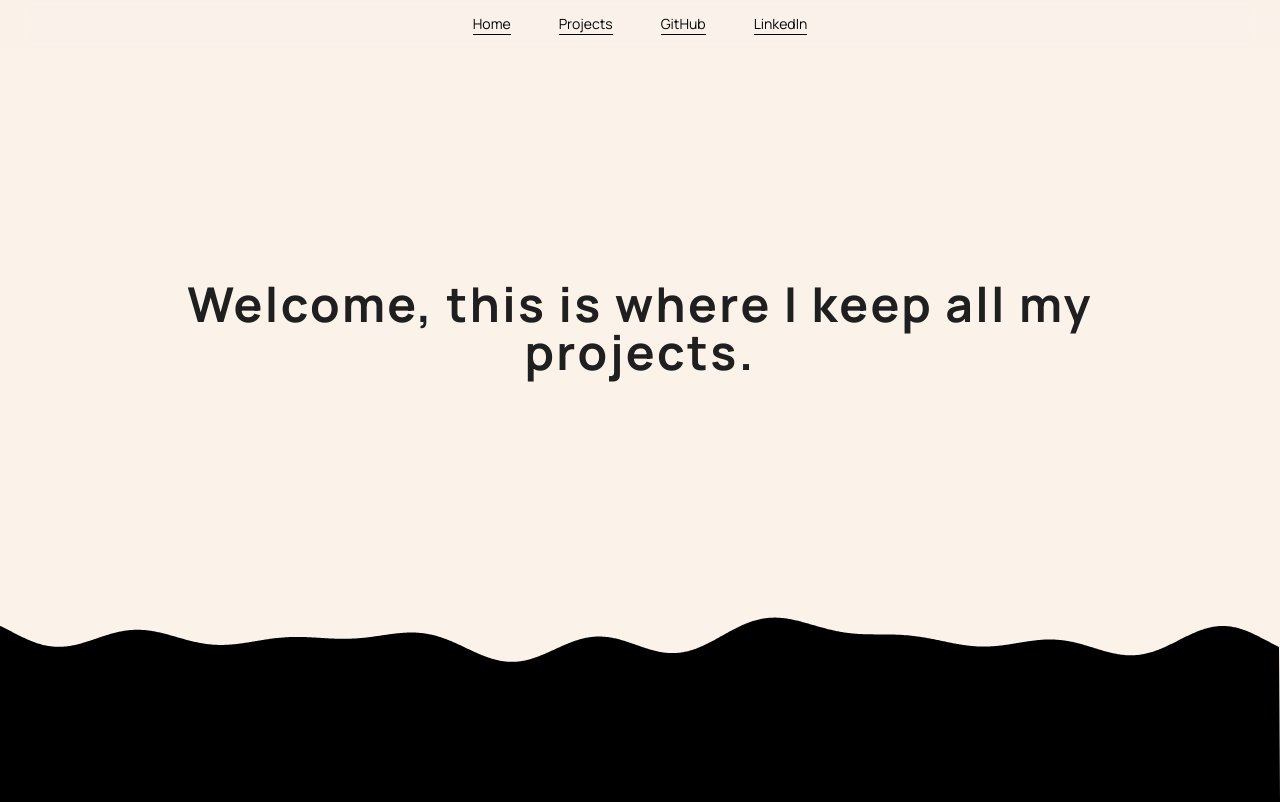
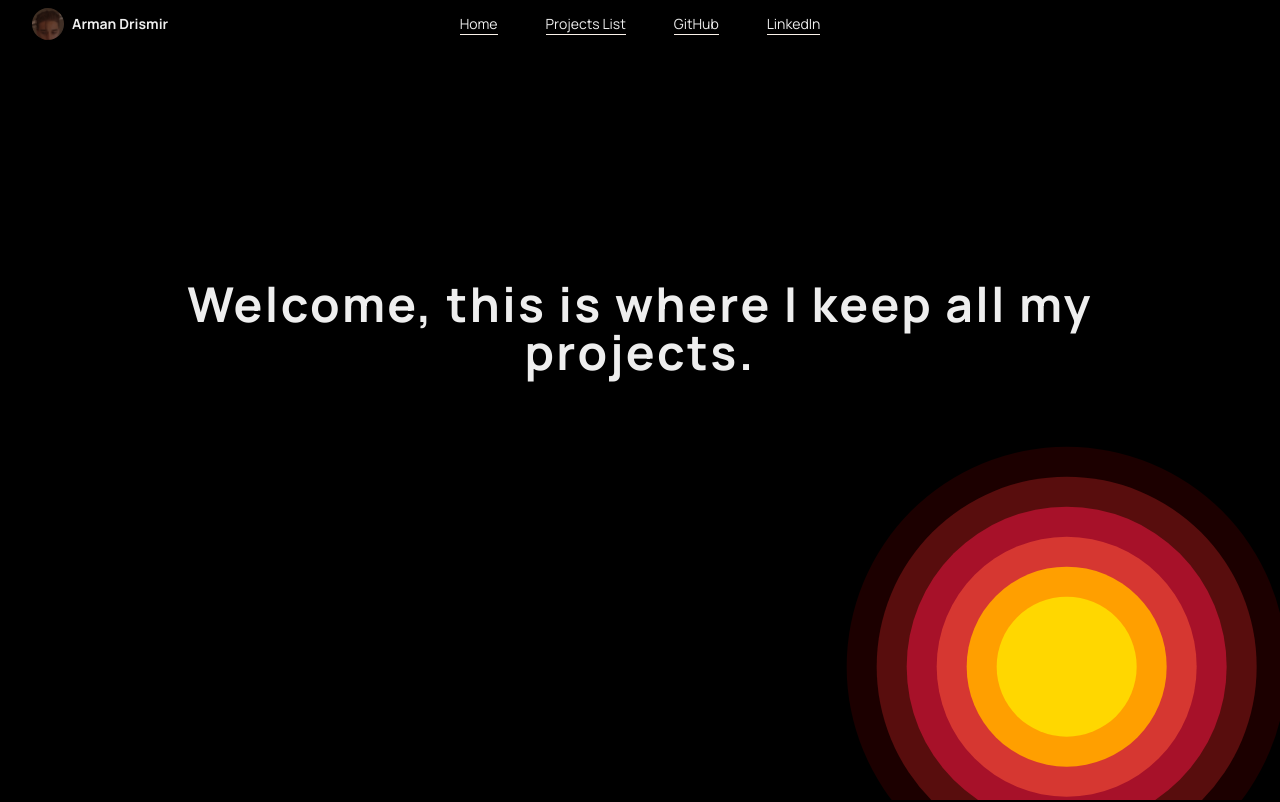
Before and after one commit to ArmanDris/profile, a website: page index.html in a window 1280 px wide. Shown: the top 802 px of the page. Drawn offline with Linux system fonts and the light colour scheme.

Commit message:
Added name and pfp to navbar, + icons to prjct lst

```diff
--- a/animation.js
+++ b/animation.js
@@ -1,9 +1,7 @@
-// To do: If the last row of dots gets just cut off then it will look like there is more padding on the right and bottom.
-//        To fix this I will need to make sure that the last dot is drawn at the edge of the space like the first one
-//
-//        After that I will need to handle window resize
+//        TODO: Handle window resize
 
 let canvas = document.getElementById("welcome_canvas");
+let ctx = canvas.getContext("2d");
 
 let container = document.getElementById("welcome-container");
 var w = container.clientWidth;
@@ -13,39 +11,68 @@ var h = container.clientHeight;
 canvas.width = w;
 canvas.height = h;
 
-let ctx = canvas.getContext("2d");
+var width = 250;
+var edge = 30;
 
-let offset = 0;
-
-function mainMountainSin(x) {
-    //return Math.sin(x + offset*2) + 0.5 * Math.sin(2 * x + offset*2) + 0.25 * Math.sin(4 * x + offset*2);
-    return -Math.sin(1.75*(x+2*offset)) - Math.sin(3*(x+5*offset)) - Math.sin(6*(x+3*offset)) + Math.sin(8*(x+5*offset));
-}
+var centerX = canvas.width / 1.2;
+var centerY = canvas.height / 1.2;
 
 function drawScene() {
     ctx.clearRect(0, 0, canvas.width, canvas.height);
 
+    // Draw the circle
     ctx.beginPath();
-    ctx.moveTo(0, canvas.height);
-
-    for (let i = 0; i < canvas.width; i++) {
-        var height = 7;
-        var zoom = 0.005;
-        var y = mainMountainSin(i * zoom) * height + canvas.height / 1.25;
-        ctx.lineTo(i, y);
-    }
-    ctx.lineTo(canvas.width, canvas.height);
+    ctx.arc(centerX, centerY, width - edge*1, 0, Math.PI * 2);
     ctx.closePath();
-
-    ctx.lineWidth = 0;
-
-    //ctx.fillStyle = 'rgba(198, 144, 223, 0.25)';
-    ctx.fillStyle = 'black';
+    // Fill with gradient
+    ctx.fillStyle = "#8B0000";
+    ctx.globalAlpha = 0.2;
     ctx.fill();
 
-    offset+=0.0005;
+    // Draw the circle
+    ctx.beginPath();
+    ctx.arc(centerX, centerY, width - edge*2, 0, Math.PI * 2);
+    ctx.closePath();
+    // Fill with gradient
+    ctx.fillStyle = "#B22222";
+    ctx.globalAlpha = 0.4;
+    ctx.fill();
 
-    requestAnimationFrame(drawScene);
+    // Draw the circle
+    ctx.beginPath();
+    ctx.arc(centerX, centerY, width - edge*3, 0, Math.PI * 2);
+    ctx.closePath();
+    // Fill with gradient
+    ctx.fillStyle = "#DC143C";
+    ctx.globalAlpha = 0.6;
+    ctx.fill();
+
+    // Draw the circle
+    ctx.beginPath();
+    ctx.arc(centerX, centerY, width - edge*4, 0, Math.PI * 2);
+    ctx.closePath();
+    // Fill with gradient
+    ctx.fillStyle = "#E34234";
+    ctx.globalAlpha = 0.8;
+    ctx.fill();
+
+    // Draw the circle
+    ctx.beginPath();
+    ctx.arc(centerX, centerY, width - edge*5, 0, Math.PI * 2);
+    ctx.closePath();
+    // Fill with gradient
+    ctx.fillStyle = "#FF9F00";
+    ctx.globalAlpha = 1;
+    ctx.fill();
+
+    // Draw the circle
+    ctx.beginPath();
+    ctx.arc(centerX, centerY, width - edge*6, 0, Math.PI * 2);
+    ctx.closePath();
+    // Fill with gradient
+    ctx.fillStyle = "#FFD700";
+    ctx.globalAlpha = 1;
+    ctx.fill();
 }
 
 requestAnimationFrame(drawScene);
--- a/index.html
+++ b/index.html
@@ -17,25 +17,29 @@
 
 </head>
 
-<body class="bg-black text-[#FBF2EA] manrope">
+<body class="bg-black text-[#EEEEEE] manrope">
 
     <nav
-        class="fixed flex justify-center items-center top-0 left-0 w-screen h-12 bg- z-10 bg-[#FBF2EA] bg-opacity-60 backdrop-blur-md text-black text-sm">
+        class="fixed flex justify-center items-center top-0 left-0 w-screen h-12 bg- z-10 bg-black bg-opacity-60 backdrop-blur-md text-sm">
+        <div class="inline-flex justify-center items-center absolute left-6 font-bold">
+            <img src="img/pfp.jpg" width="32" class="rounded-[50%] m-2" />
+            <p>Arman Drismir</p>
+        </div>
         <a href="index.html" class="m-6">Home</a>
-        <a href="projects.html" class="m-6">Projects</a>
+        <a href="projects.html" class="m-6">Projects List</a>
         <a href="https://github.com/ArmanDris" target="_blank" class="m-6">GitHub</a>
         <a href="https://www.linkedin.com/in/arman-drismir-b378011b9/" target="_blank" class="m-6">LinkedIn</a>
     </nav>
 
-    <header id="welcome-container" class="relative flex h-screen justify-center bg-[#FBF2EA]">
+    <header id="welcome-container" class="relative flex h-screen w-screen justify-center">
         <canvas id="welcome_canvas" class="absolute top-0 left-0"></canvas>
-        <h1 class="absolute text-5xl tracking-wider font-bold text-center w-[75vw] top-[35vh] text-[#1f1f1f]">
+        <h1 class="absolute text-5xl tracking-wider font-bold text-center w-[75vw] top-[35vh]">
             Welcome, this is where I keep all my projects.
         </h1>
     </header>
 
-    <main class="p-20 leading-8 bg-black">
-
+    <main class="p-20 leading-8 bg-black bg-opacity-60 backdrop-blur-md">
+        <script src="https://kit.fontawesome.com/91e3179336.js" crossorigin="anonymous"></script>
         <h2 class="text-4xl text-center my-16">Here are my three favorites.</h2>
 
         <div class="grid items-center grid-cols-4 gap-5 my-36">
@@ -47,7 +51,7 @@
                     <li>Improved search algorithm's speed 600x with profiling & refactoring</li>
                     <li>Used bit manipulation to save 90 bytes on each board object</li>
                 </ul>
-                <a href="https://github.com/ArmanDris/ChessEngines" target="_blank">GitHub Repo</a>
+                <a href="https://github.com/ArmanDris/ChessEngines" target="_blank"><i class="fa-brands fa-github"></i> GitHub Repo</a>
             </div>
             <div class="col-span-1 justify-self-end">
                 <img src="img/chess_game_vid.gif" alt="Chess engine" class="">
@@ -62,8 +66,8 @@
                     <li>Wrote the backend using express and SQLite</li>
                     <li>Client-server connection allows the global high scores to be displayed</li>
                 </ul>
-                <a href="https://github.com/ArmanDris/Sudoku" target="_blank" class="mr-2">GitHub Repo</a>
-                <a href="Sudoku/index.html" target="_blank">Live website</a>
+                <a href="https://github.com/ArmanDris/Sudoku" target="_blank" class="mr-2"><i class="fa-brands fa-github"></i> GitHub Repo</a>
+                <a href="Sudoku/index.html" target="_blank"><i class="fa-solid fa-display"></i> Website</a>
             </div>
             <div class="col-span-1 justify-self-end">
                 <img src="img/Sudoku_gif.gif" class="w-full"></img>
@@ -78,11 +82,11 @@
                     web design. I also wanted a place to host all of my past projects and I
                     did not want to make a repo for every single one.
                 </p>
-                <a href="https://github.com/ArmanDris/profile" target="_blank" class="mr-2">GitHub Repo</a>
-                <a href="index.html" target="_blank">This is a link to the page you are on</a>
+                <a href="https://github.com/ArmanDris/profile" target="_blank" class="mr-2"><i class="fa-brands fa-github"></i> GitHub Repo</a>
+                <a href="index.html" target="_blank"><i class="fa-solid fa-display"></i> Website</a>
             </div>
             <div class="col-span-1 justify-self-end">
-                <img src="img/profile_preview.gif" class="w-full"></img>
+                <img src="img/profile_preview.png" class="w-full"></img>
             </div>
         </div>
 
@@ -93,6 +97,7 @@
     </main>
 
     <footer class="h-[50vh] flex items-center justify-center flex-col">
+        <p>Arman Drismir</p>
         <p>adrismir@gmail.com</p>
     </footer>
 </body>
--- a/style.css
+++ b/style.css
@@ -26,11 +26,3 @@ a {
 a:hover {
     border-bottom: 2px solid #FBF2EA;
 }
-
-nav a {
-    border-bottom: 1px solid #000000;
-}
-
-nav a:hover {
-    border-bottom: 2px solid #000000;
-}
```
Also changed, not shown: projects.html (+20 -16 lines), img/pfp.jpg (added), img/profile_preview.gif (deleted), img/profile_preview.png (added), output.css, 1 other file.
